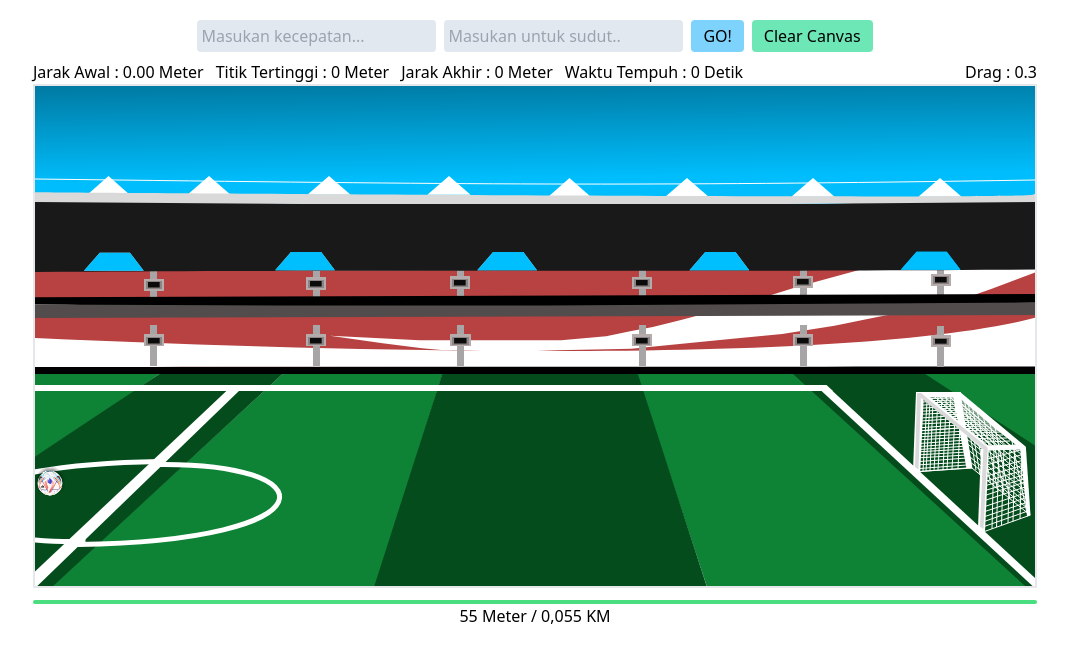
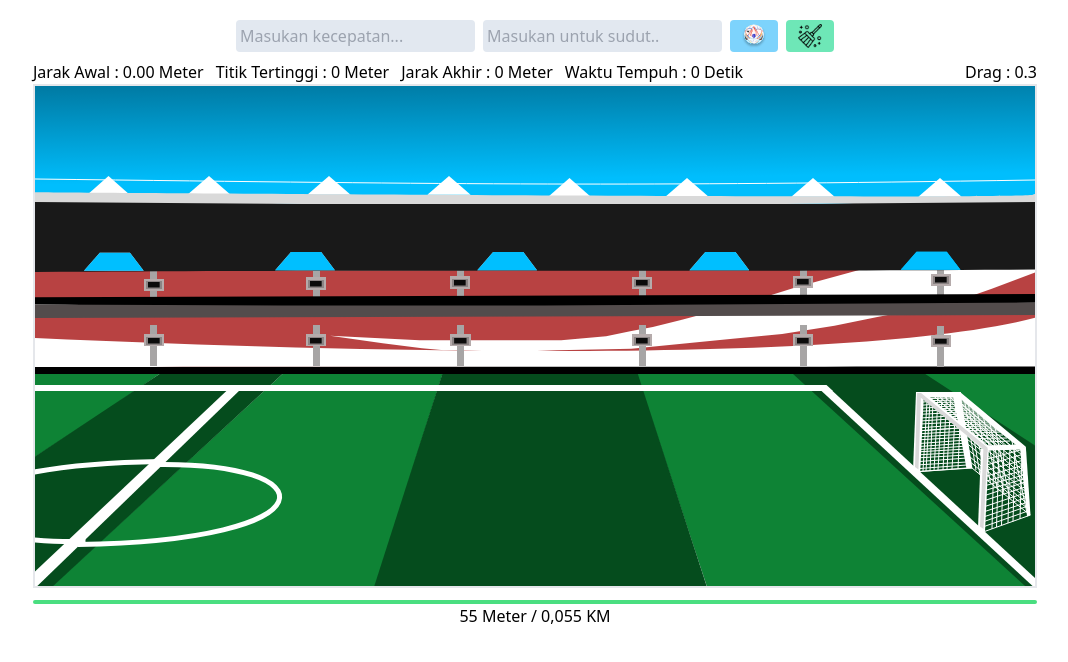
Before and after one commit to J-yriz/tugas-fisika, a React (Create React App) app: page / in a window 1280 px wide. Shown: the top 662 px of the page, without its empty margins (105-1173 px from the left). Built offline with nearby package versions, Linux system fonts and the light colour scheme.

Commit message:
feat: image button

```diff
--- a/src/pages/App.tsx
+++ b/src/pages/App.tsx
@@ -29,7 +29,7 @@ function App() {
           <input type="number" id="kecepatan" name="kecepatan" placeholder="Masukan kecepatan..." className="bg-slate-200 outline-none p-1 rounded" />
           <input type="number" id="sudut" name="sudut" placeholder="Masukan untuk sudut.." className="bg-slate-200 outline-none p-1 rounded" />
           <button type="submit" className="bg-sky-300 hover:bg-sky-400 transition-colors p-1 px-3 rounded">
-            GO!
+            <img src="/bola.svg" alt="Play" width={24} />
           </button>
           <ButtonClear />
         </form>
--- a/src/pages/components/ButtonClear.tsx
+++ b/src/pages/components/ButtonClear.tsx
@@ -2,7 +2,11 @@ import React from "react";
 import { clearCanvas } from "./CanvasBg";
 
 const ButtonClear = () => {
-  return <button type="button" onClick={clearCanvas} className="bg-emerald-300 hover:bg-emerald-400 transition-colors px-3 py-1 rounded">Clear Canvas</button>;
+  return (
+    <button type="button" onClick={clearCanvas} className="bg-emerald-300 hover:bg-emerald-400 transition-colors px-3 py-1 rounded">
+      <img src="/sapu.png" alt="Sapu" width={24} />
+    </button>
+  );
 };
 
 export default ButtonClear;
```
Also changed, not shown: public/sapu.png (added).
